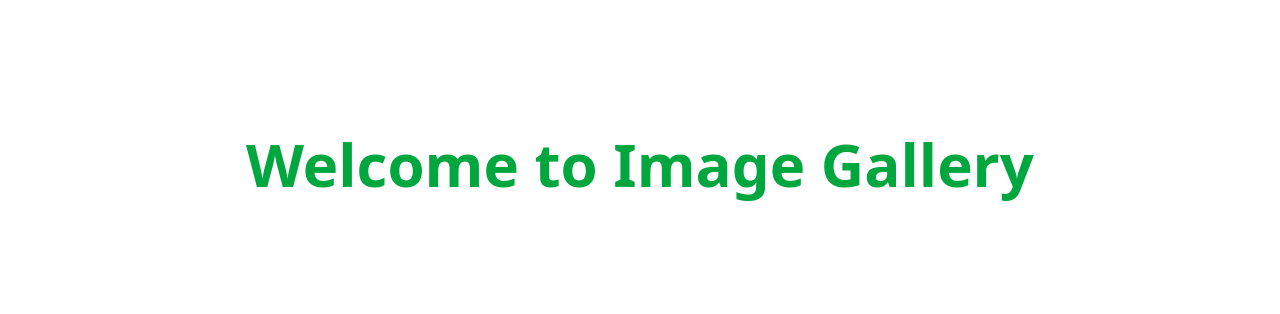
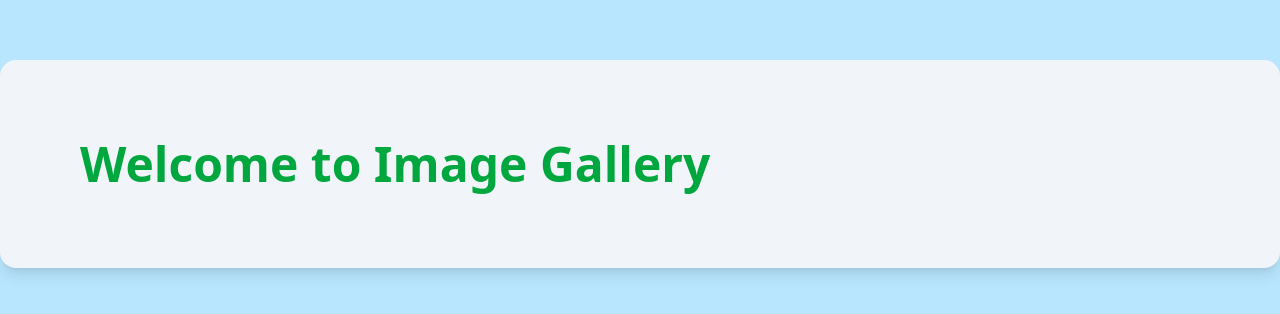
Before and after one commit to Khalid-Sifullah-Siam/image-gallery, a Next.js app: page / in a window 1280 px wide. Shown: the part 236-550 px from the top of the page. Built offline with nearby package versions, Linux system fonts and the light colour scheme.

Commit message:
feat: enhance homepage layout and styling
- Wrapped the main content in a centered, padded, and shadowed div
- Changed the background color to a lighter shade
- Adjusted the font size of the heading for better visual hierarchy
- Updated the min-height to ensure the content is centered vertically

```diff
--- a/src/app/page.tsx
+++ b/src/app/page.tsx
@@ -1,11 +1,11 @@
 export default function Home() {
   return (
-    <main className="flex justify-center items-center h-screen">
-
-      <h1 className="text-6xl font-bold text-green-600">
-        Welcome to Image Gallery
-      </h1>
-
+    <main className="flex justify-center items-center min-h-screen bg-sky-200">
+      <div className="w-full max-w-screen-2xl mx-auto p-20 bg-slate-100 rounded-2xl shadow-lg">
+        <h1 className="text-5xl font-bold text-green-600">
+          Welcome to Image Gallery
+        </h1>
+      </div>
     </main>
   );
 }
```
